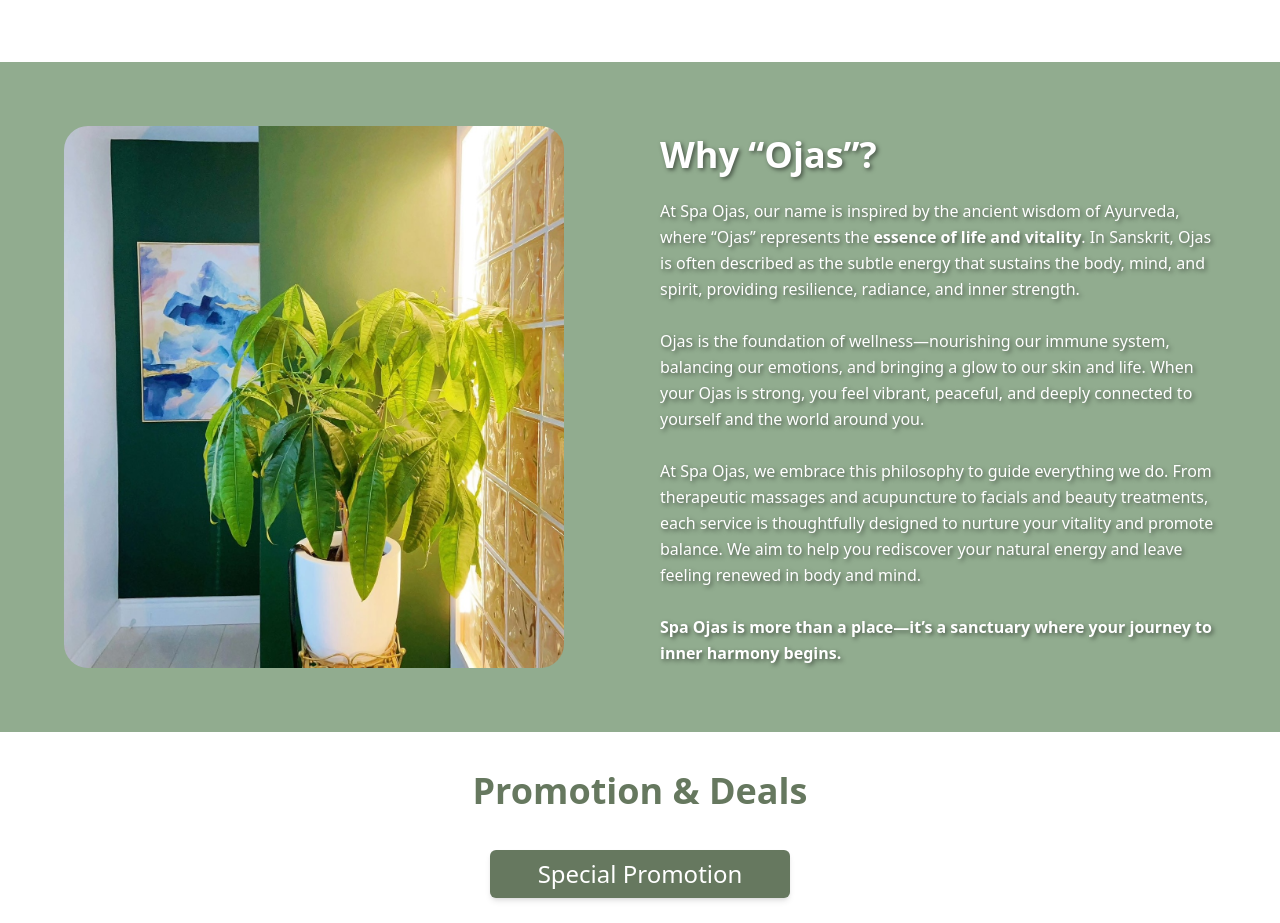
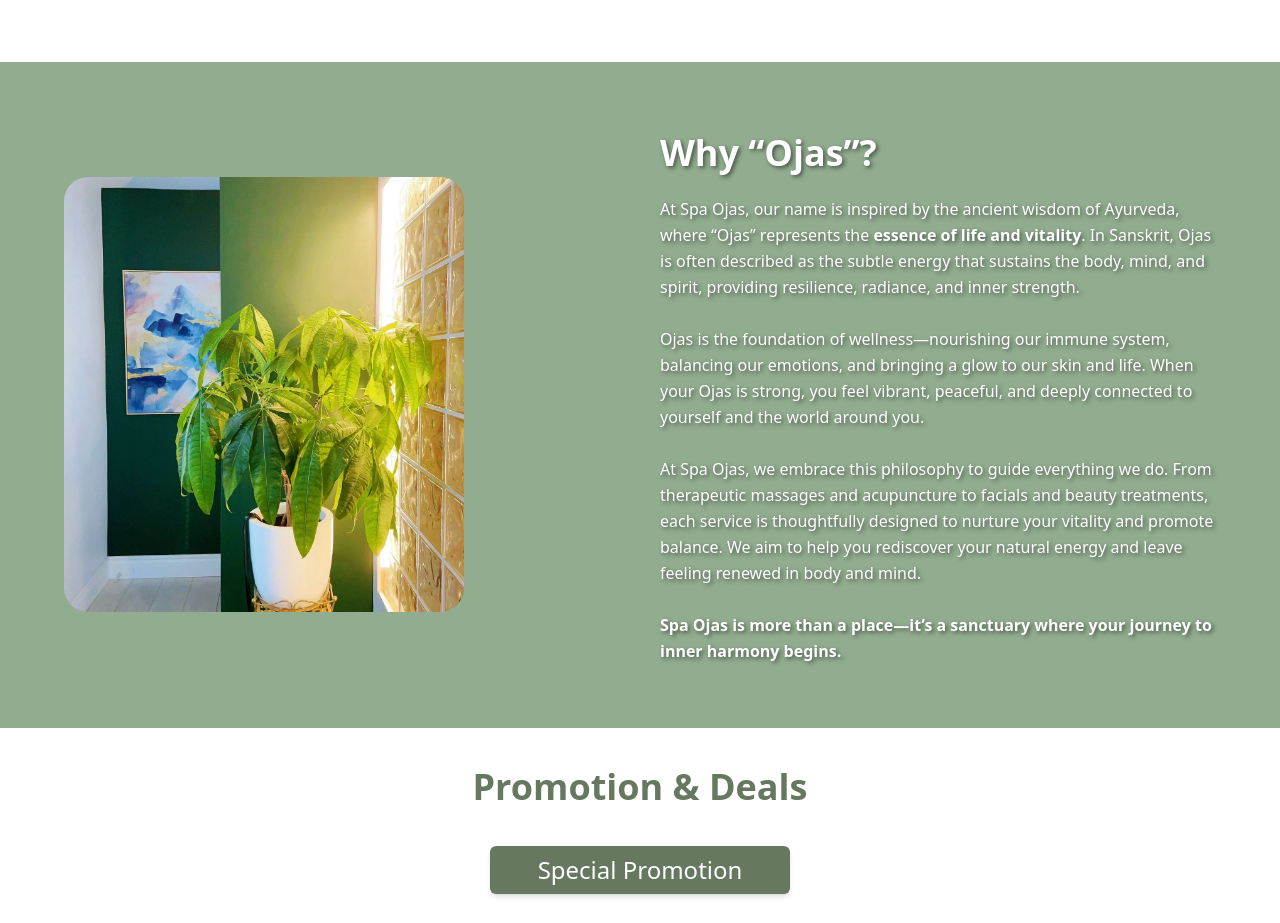
Before and after one commit to ice188/ojas, a Next.js app in the folder ojas/: page / in a window 1280 px wide. Shown: the part 1102-2025 px from the top of the page. Built offline with nearby package versions, Linux system fonts and the light colour scheme; a web font is replaced by a local one.

Commit message:
spa ojas

```diff
--- a/ojas/src/app/components/story.tsx
+++ b/ojas/src/app/components/story.tsx
@@ -4,7 +4,7 @@ export default function Story() {
       <div className="w-full max-w-7xl px-8 md:px-16 mx-auto">
         <div className="w-full justify-start items-center gap-10 grid lg:grid-cols-2 grid-cols-1">
           <img
-            className="max-w-[500px] lg:order-none order-2 lg:mx-0 mx-auto h-auto rounded-3xl object-cover"
+            className="max-w-[500px] lg:max-w-[400px] lg:order-none order-2 lg:mx-0 mx-auto h-auto rounded-3xl object-cover"
             src="/home/plant.jpg"
             alt="spa"
           />
```
